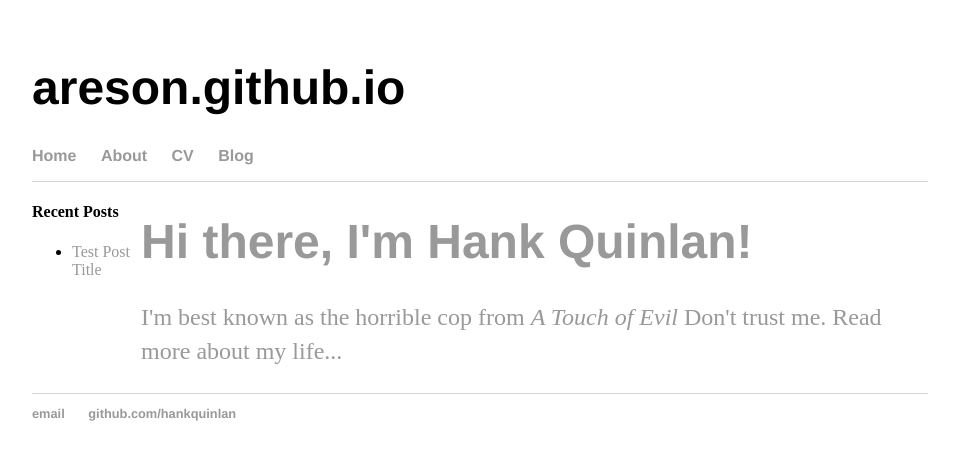
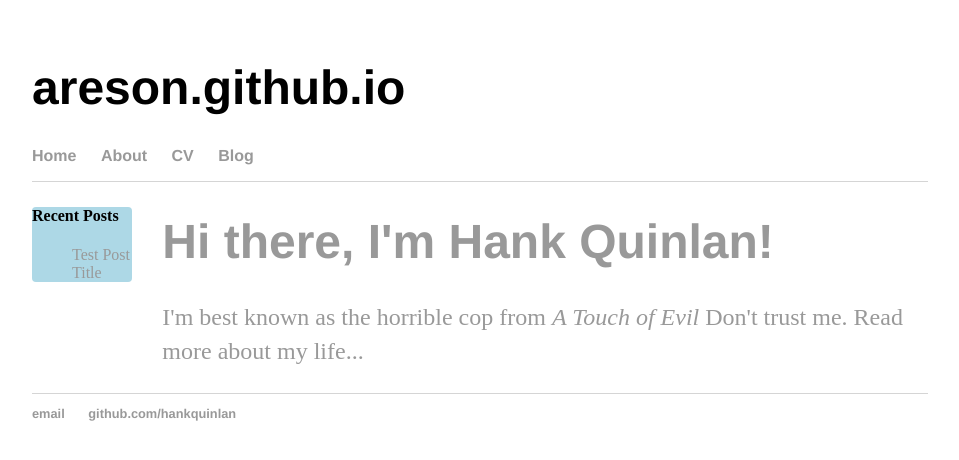
Before and after one commit to Areson/areson.github.io, a Jekyll site: the page built from index.html, in a window 1280 px wide. Shown: the top 460 px of the page, without its empty margins (160-1119 px from the left). Built offline with Jekyll 4.4.1, drawn with Linux system fonts in a browser that asks for light colours; the list of posts is cut into pages by our own code.

Commit message:
Update main.css

```diff
--- a/css/main.css
+++ b/css/main.css
@@ -47,13 +47,13 @@ ul.posts li {
     list-style: none;
 }
 
-sidebar {
+div.sidebar {
     background-color: lightblue;
     border-radius: 4px;
     margin: 25px 30px 0px 0px;
 }
 
-sidebar li {
+div.sidebar li {
     list-style: none;
 }
 
```
